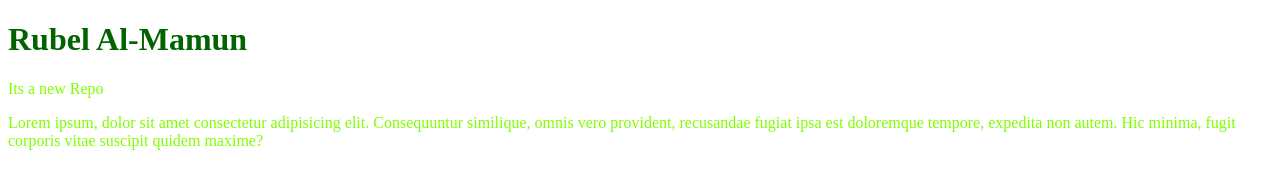
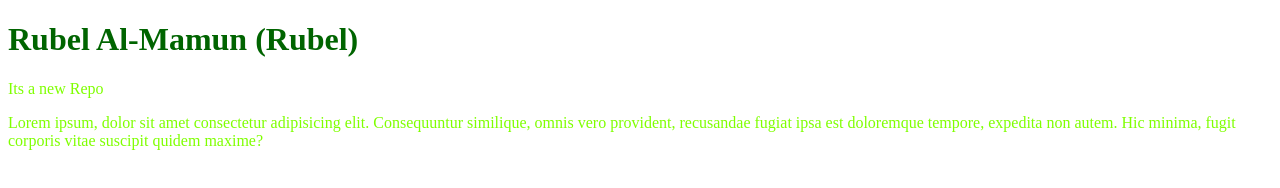
Before and after one commit to rubelalmamun/newRepo, a plain HTML site: page newRepo/index.html in a window 1280 px wide. Drawn offline with Linux system fonts and the light colour scheme.

Commit message:
add rubel

```diff
--- a/newRepo/index.html
+++ b/newRepo/index.html
@@ -7,7 +7,7 @@
     <link rel="stylesheet" href="style.css">
 </head>
 <body>
-    <h1>Rubel Al-Mamun</h1>
+    <h1>Rubel Al-Mamun (Rubel)</h1>
     <p>Its a new Repo</p>
     <p>Lorem ipsum, dolor sit amet consectetur adipisicing elit. Consequuntur similique, omnis vero provident, recusandae fugiat ipsa est doloremque tempore, expedita non autem. Hic minima, fugit corporis vitae suscipit quidem maxime?</p>
 </body>
```
